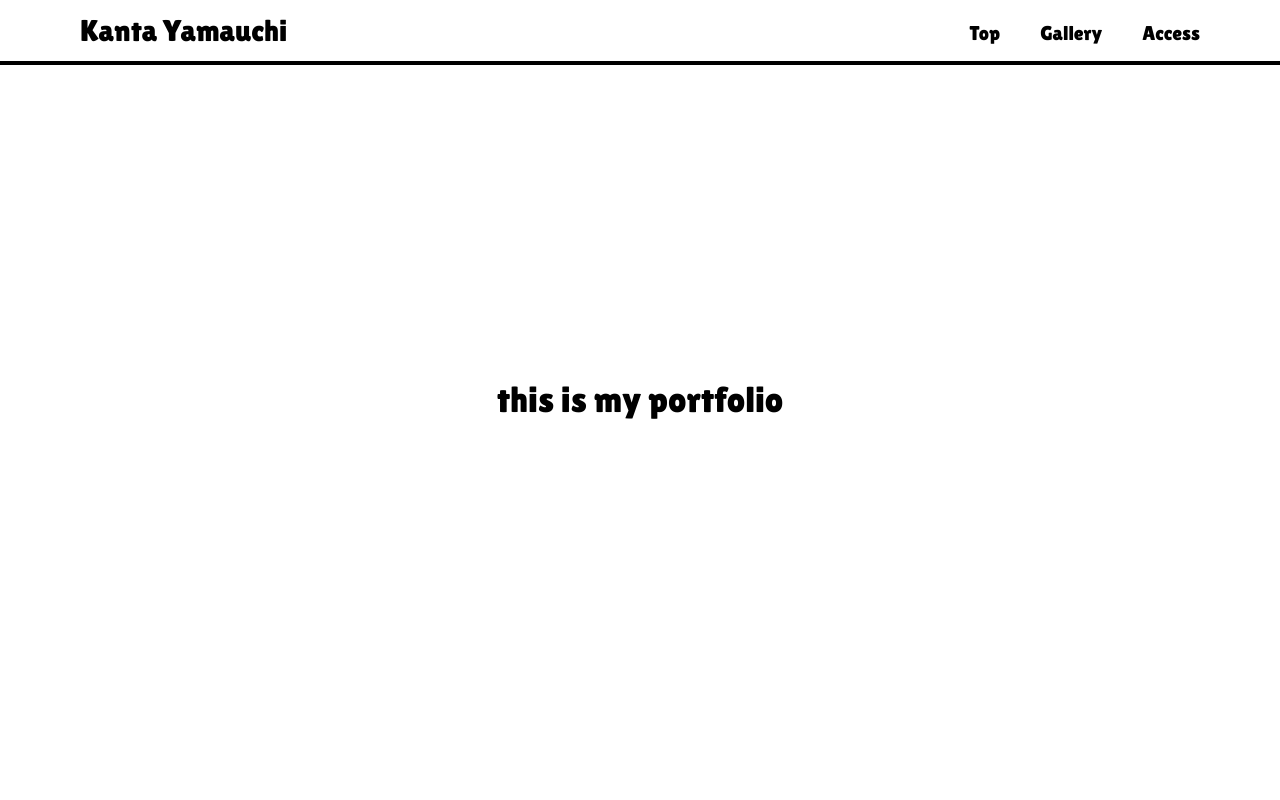
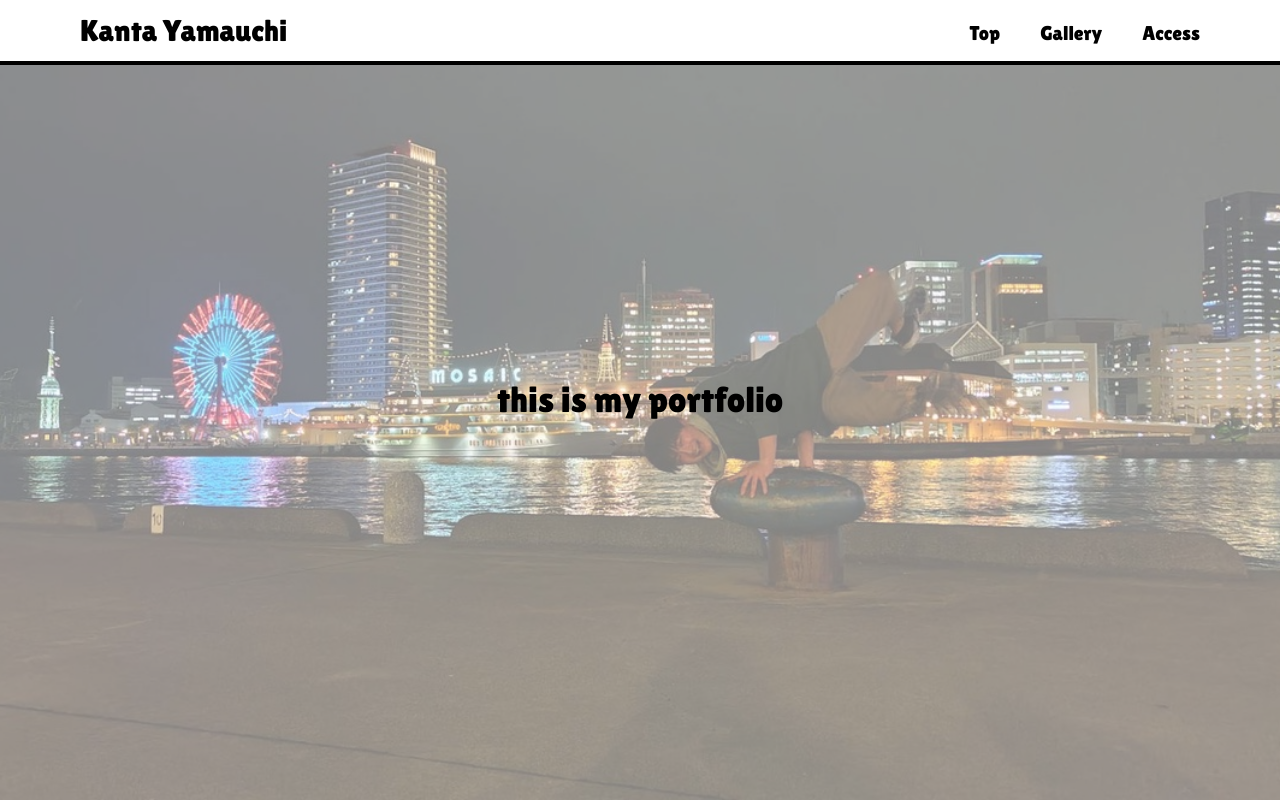
Before and after one commit to k4nkan/kanta_portfolio, a Next.js app in the folder my-app/: page / in a window 1280 px wide. Built offline with nearby package versions, Linux system fonts and the light colour scheme; a web font is replaced by a local one.

Commit message:
#2 トップページの作成

```diff
--- a/my-app/src/pages/index.tsx
+++ b/my-app/src/pages/index.tsx
@@ -1,10 +1,61 @@
+import React, { useState } from "react";
+import { motion, AnimatePresence } from "framer-motion";
+
+const images = [
+  "profile_images/profile_1.jpeg",
+  "profile_images/profile_2.jpeg",
+  "profile_images/profile_3.jpeg",
+  "profile_images/profile_4.jpeg",
+];
+
 export default function Home() {
+  const [currentIndex, setCurrentIndex] = useState(0);
+
+  const changeImage = () => {
+    setCurrentIndex((prevIndex) => (prevIndex + 1) % images.length);
+  };
+
   return (
     <div
-      className="flex flex-col gap-5 justify-center pt-[65px]"
-      style={{ minHeight: "calc(100vh - 65px)" }}
+      className="flex justify-center items-center bg-white bg-opacity-50"
+      style={{
+        minHeight: "100vh",
+        width: "100%",
+        overflow: "hidden",
+      }}
+      onClick={changeImage}
     >
-      <div className="text-center text-4xl">this is my portfolio</div>
+      <AnimatePresence>
+        <motion.img
+          key={currentIndex}
+          src={images[currentIndex]}
+          alt="Portfolio"
+          initial={{ opacity: 0 }}
+          animate={{ opacity: 1 }}
+          exit={{ opacity: 0 }}
+          transition={{ duration: 0.5 }}
+          style={{
+            position: "absolute",
+            top: 0,
+            left: 0,
+            width: "100%",
+            height: "100%",
+            objectFit: "cover",
+            zIndex: -1,
+          }}
+        />
+      </AnimatePresence>
+
+      {/* テキスト */}
+      <div
+        className="text-center text-4xl text-black"
+        style={{
+          position: "relative",
+          zIndex: 1,
+        }}
+      >
+        this is my portfolio
+      </div>
     </div>
   );
 }
```
